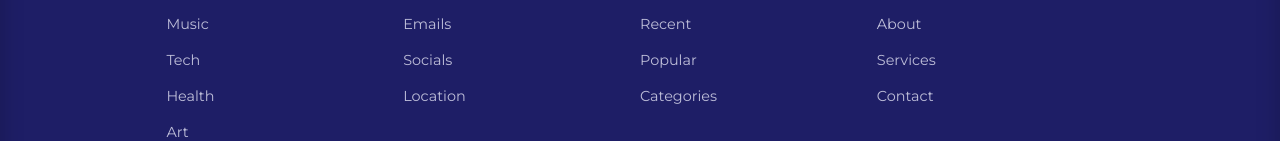
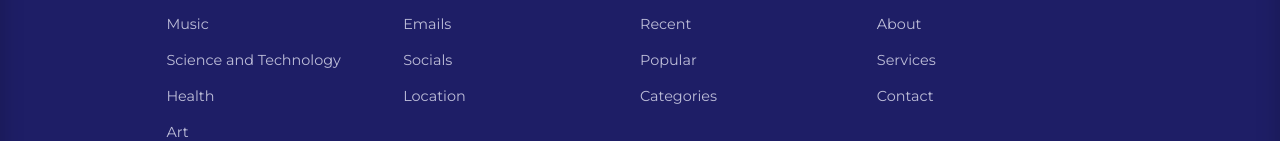
Before and after one commit to hailhydra1/HOPSKY, a plain HTML site: page index.html in a window 1280 px wide. Shown: the part 2605-2746 px from the top of the page. Drawn offline with nearby package versions, Linux system fonts and the light colour scheme.

Commit message:
began main.js

```diff
--- a/index.html
+++ b/index.html
@@ -260,7 +260,7 @@
             <li><a href="">Travel</a></li>
             <li><a href="">Food</a></li>
             <li><a href="">Music</a></li>
-            <li><a href="">Tech</a></li>
+            <li><a href="">Science and Technology</a></li>
             <li><a href="">Health</a></li>
             <li><a href="">Art</a></li>
           </ul>
```
